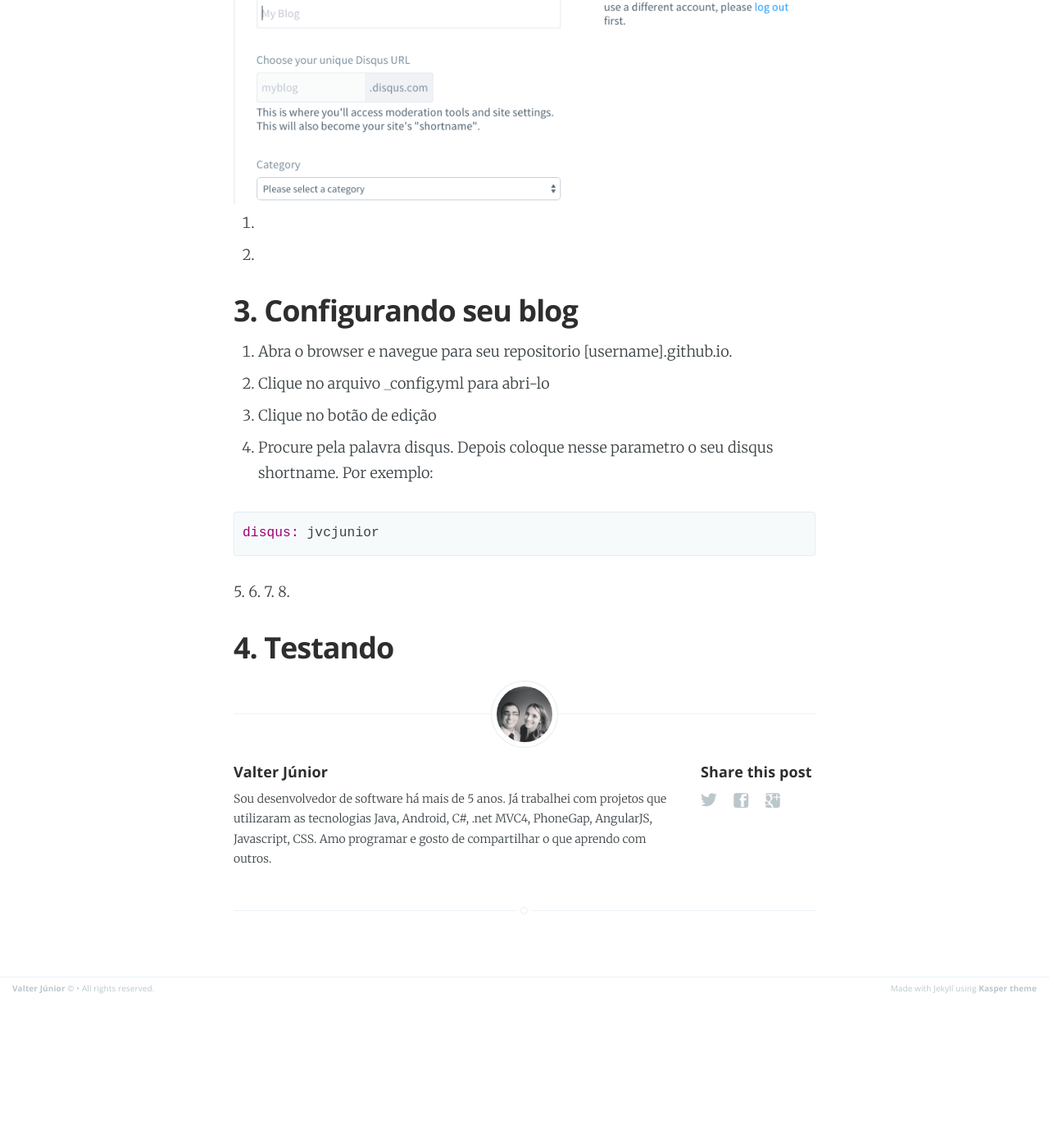
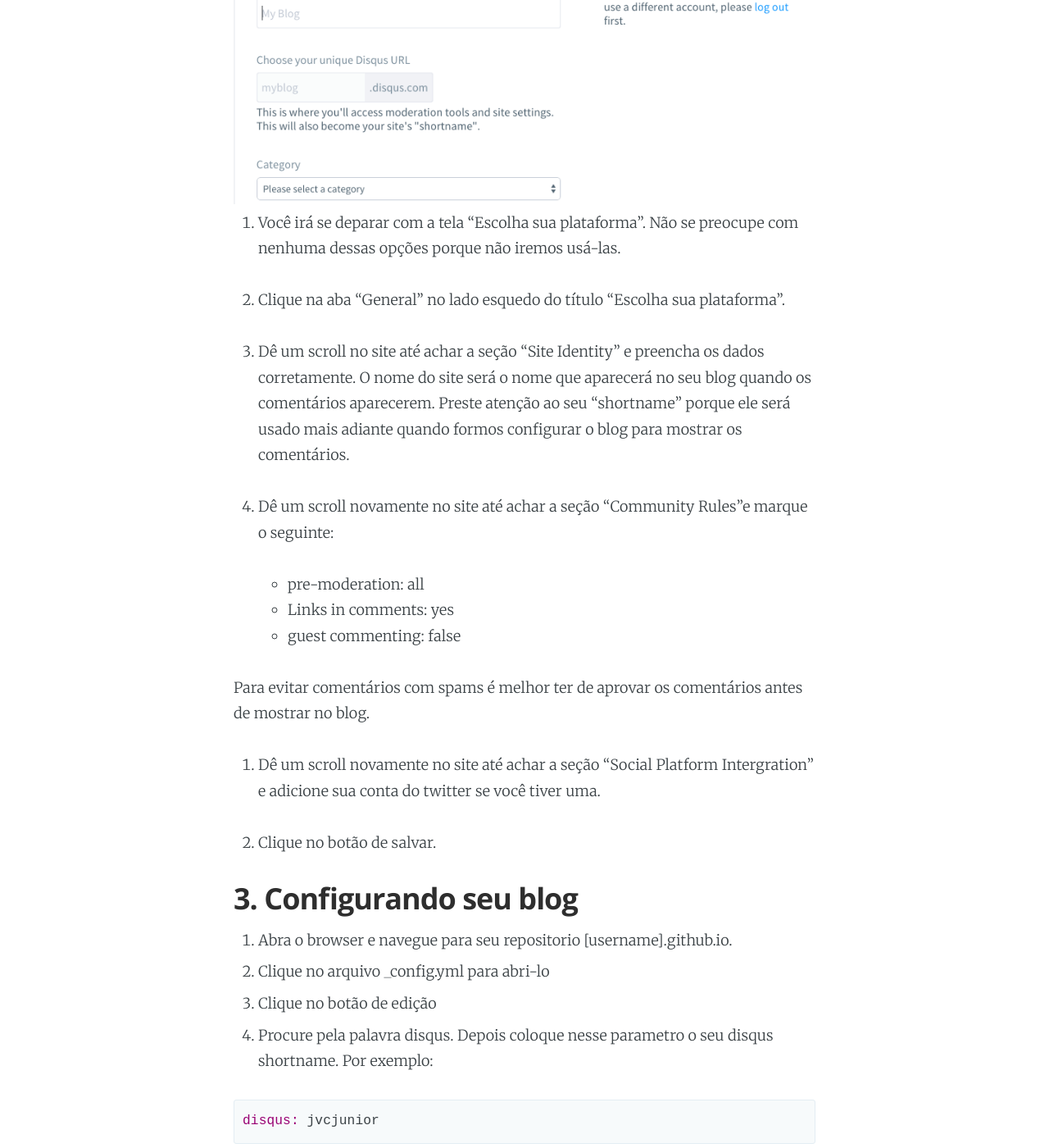
Before and after one commit to jvcjunior/jvcjunior.github.io, a Jekyll site: the page built from _posts/2015-06-24-criando-blog-github-com-jekyll-parte-3.markdown, in a window 1280 px wide and 1400 px high, scrolled down 1729 px. Shown: the whole window at 82% size. Built offline with Jekyll 4.4.1, drawn with Linux system fonts in a browser that asks for light colours; Markdown is read by kramdown in place of the engine named in the settings; comment, search, counter and statistics services are not loaded; before the commit the page ends 2948 px from its top, so only the background shows below that.

Commit message:
Update 2015-06-24-criando-blog-github-com-jekyll-parte-3.markdown

```diff
--- a/_posts/2015-06-24-criando-blog-github-com-jekyll-parte-3.markdown
+++ b/_posts/2015-06-24-criando-blog-github-com-jekyll-parte-3.markdown
@@ -23,15 +23,29 @@ Nós iremos passar pelo processo de criar uma conta Disqus, configurar a conta,
    <a class="img" href="{{ site.baseurl }}" style="background-image: url(/assets/images/sign-up-disqus.png); background-size: 100%; display:block;width:100%; height: 350px;">
 </a>
 </figure>
+
 3. Preencha as informações conforme mostra na imagem abaixo e clique em finalizar. Obs: Você não conseguirá mudar a disqus url. Esse valor será único para todos os seus sites. Você pode ter multiplos sites usando uma mesma conta.
-
  <figure>
    <a class="img" href="{{ site.baseurl }}" style="background-image: url(/assets/images/create-site-account-disqus.png); background-size: 100%; display:block;width:100%; height: 350px;">
 </a>
 </figure>
 
-4.
-3.
+4. Você irá se deparar com a tela "Escolha sua plataforma". Não se preocupe com nenhuma dessas opções porque não iremos usá-las.
+
+5. Clique na aba "General" no lado esquedo do título "Escolha sua plataforma".
+
+6. Dê um scroll no site até achar a seção "Site Identity" e preencha os dados corretamente. O nome do site será o nome que aparecerá no seu blog quando os comentários aparecerem. Preste atenção ao seu "shortname" porque ele será usado mais adiante quando formos configurar o blog para mostrar os comentários.
+
+7. Dê um scroll novamente no site até achar a seção "Community Rules"e marque o seguinte:
+ - pre-moderation: all
+ - Links in comments: yes
+ - guest commenting: false
+
+Para evitar comentários com spams é melhor ter de aprovar os comentários antes de mostrar no blog.
+
+8. Dê um scroll novamente no site até achar a seção "Social Platform Intergration" e adicione sua conta do twitter se você tiver uma.
+
+9. Clique no botão de salvar.
 
 
 ## 3. Configurando seu blog
@@ -39,8 +53,7 @@ Nós iremos passar pelo processo de criar uma conta Disqus, configurar a conta,
 2. Clique no arquivo _config.yml para abri-lo
 3. Clique no botão de edição
 4. Procure pela palavra disqus. Depois coloque nesse parametro o seu disqus shortname. Por exemplo:
-
-{% highlight ruby %}
+ {% highlight ruby %}
 disqus: jvcjunior
 {% endhighlight %}
 
```
